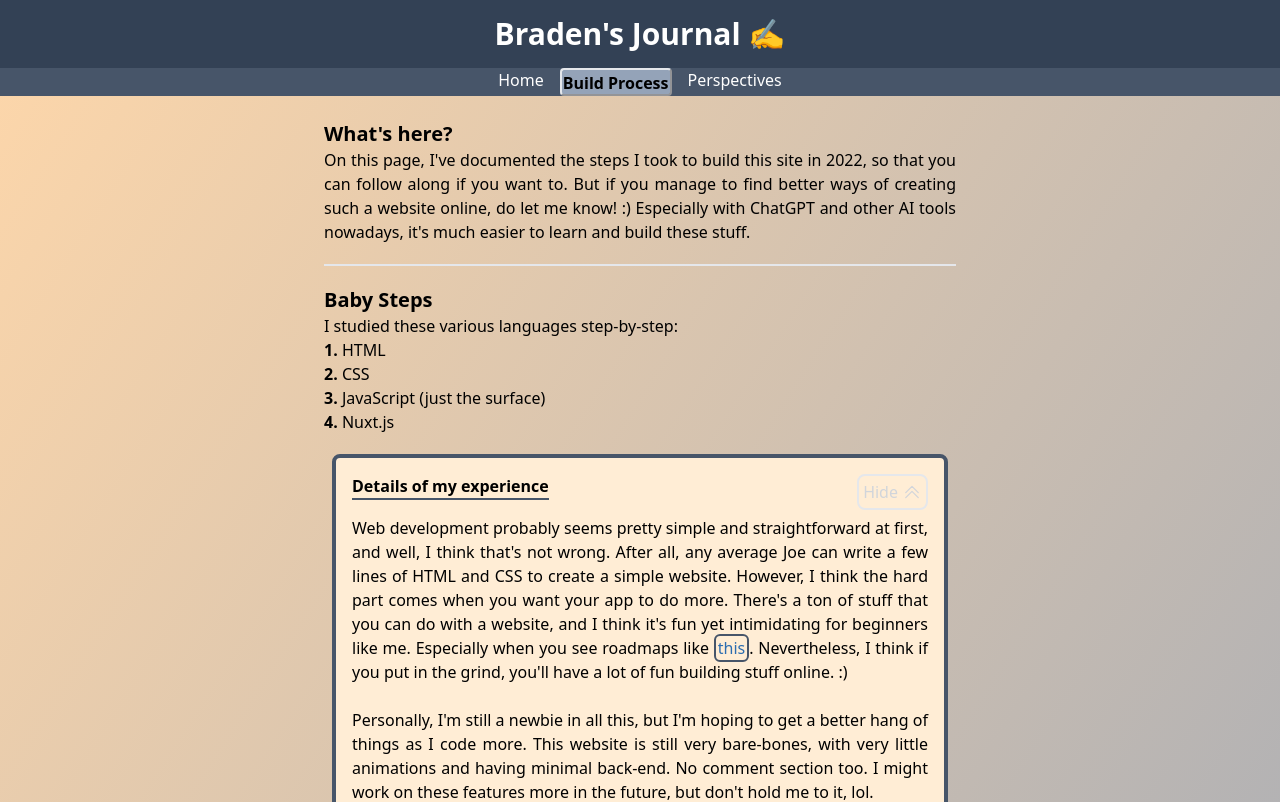
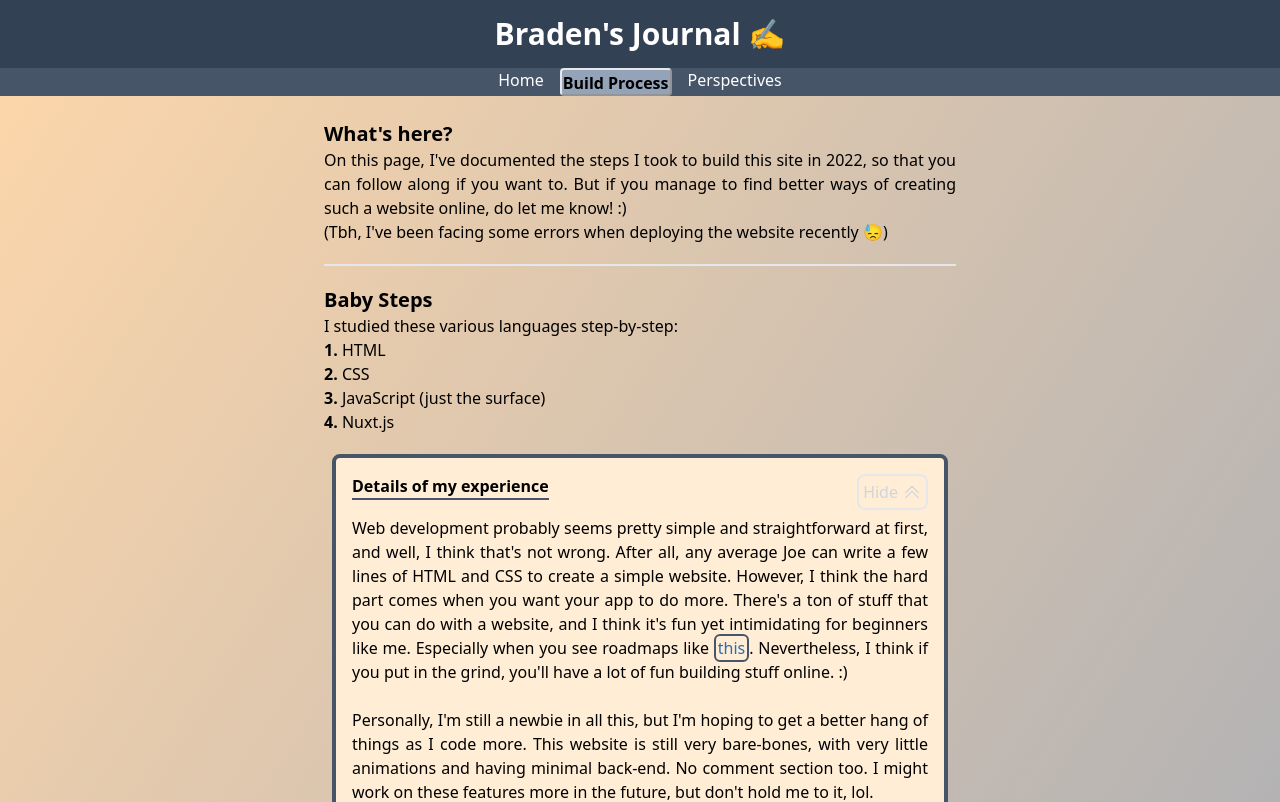
Before and after one commit to BradenTeo/blog-project, a Nuxt app: page /buildprocess in a window 1280 px wide. Shown: the top 802 px of the page. Built offline with nearby package versions, Linux system fonts and the light colour scheme.

Commit message:
add some text

```diff
--- a/pages/buildprocess.vue
+++ b/pages/buildprocess.vue
@@ -9,9 +9,8 @@
       <div class="pb-5 border-b-2">
         On this page, I've documented the steps I took to build this site in
         2022, so that you can follow along if you want to. But if you manage to
-        find better ways of creating such a website online, do let me know! :)
-        Especially with ChatGPT and other AI tools nowadays, it's much easier to
-        learn and build these stuff.
+        find better ways of creating such a website online, do let me know! :)<br />
+        (Tbh, I've been facing some errors when deploying the website recently 😓)
       </div>
 
       <h2 class="font-bold text-xl pt-5">Baby Steps</h2>
```
